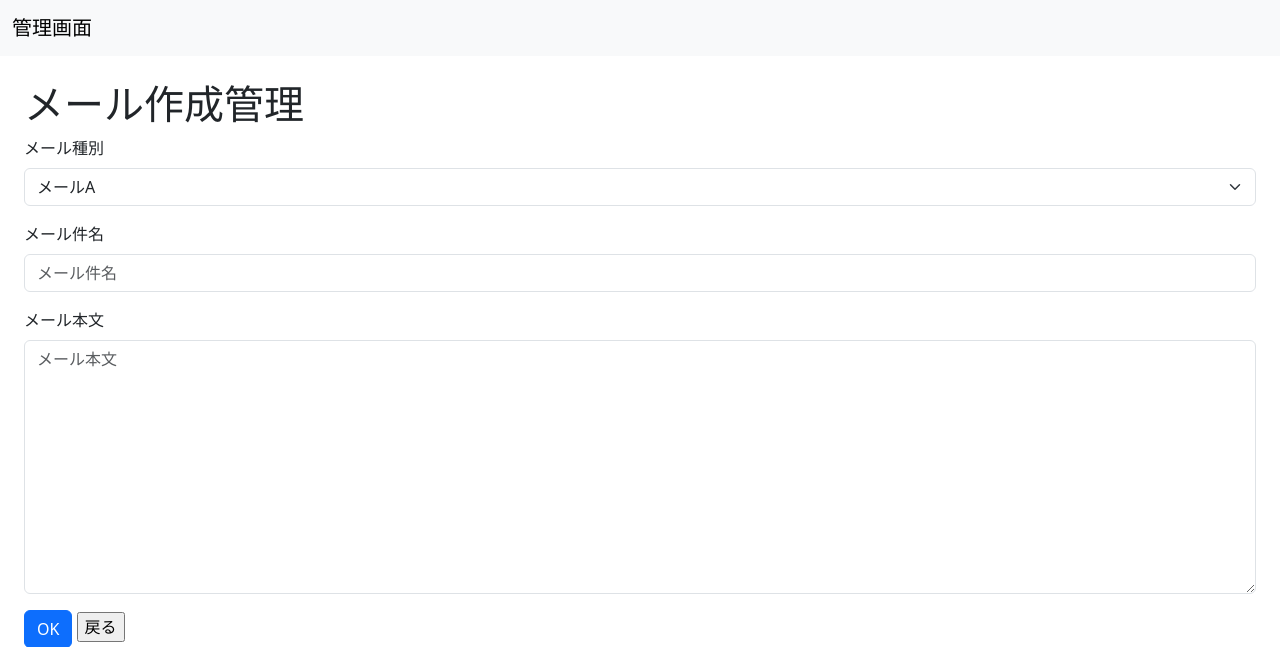
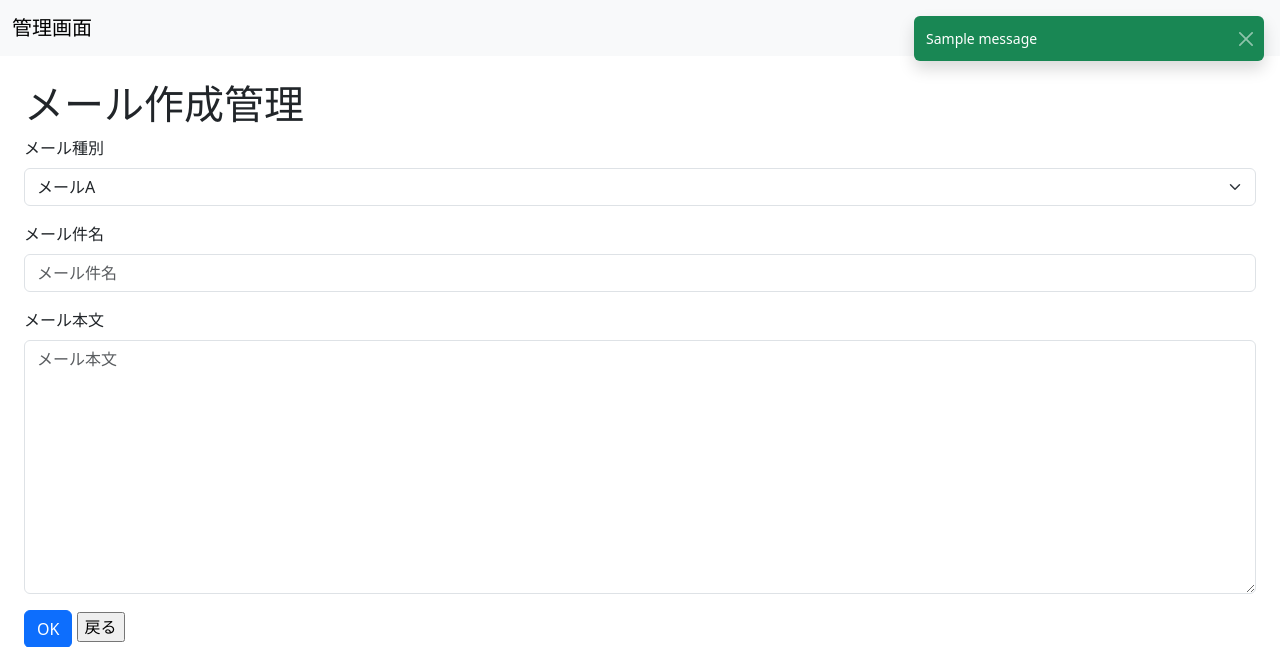
Before and after one commit to kensan914/django-frontend-demo, a Django app: page /mails/new/ in a window 1280 px wide. Shown: the top 647 px of the page. Run offline with Django 4.2, Linux system fonts and the light colour scheme; tables that the repository leaves empty hold one stand-in row (values such as "Sample post"); one stand-in notice (Sample message) is shown; some libraries are stand-ins or nearby versions.

Commit message:
トーストメッセージ

```diff
--- a/mail/views.py
+++ b/mail/views.py
@@ -1,3 +1,4 @@
+from django.contrib import messages
 from django.urls import reverse_lazy
 from django.views.generic import FormView, TemplateView
 
@@ -65,4 +66,5 @@ class NewView(FormView):
                 return super().form_invalid(form)
             handle_general_error(api_result)
 
+        messages.success(self.request, "登録内容を保存しました。")
         return super().form_valid(form)
--- a/templates/base.html
+++ b/templates/base.html
@@ -24,6 +24,7 @@
 
   </head>
   <body>
+    {% include "components/toast_messages.html" %}
 
     {% block header %}
       <nav class="navbar bg-body-tertiary">
--- /dev/null
+++ b/templates/components/toast_messages.html
@@ -0,0 +1,20 @@
+{% if messages %}
+  <div aria-live="polite" aria-atomic="true" class="position-relative">
+    <div class="toast-container top-0 end-0 p-3">
+      {% for message in messages %}
+        <div class="toast align-items-center text-bg-success border-0 fade show"
+             role="alert"
+             aria-live="assertive"
+             aria-atomic="true">
+          <div class="d-flex">
+            <div class="toast-body">{{ message }}</div>
+            <button type="button"
+                    class="btn-close btn-close-white me-2 m-auto"
+                    data-bs-dismiss="toast"
+                    aria-label="Close"></button>
+          </div>
+        </div>
+      {% endfor %}
+    </div>
+  </div>
+{% endif %}
```
Also changed, not shown: 2 other files.
